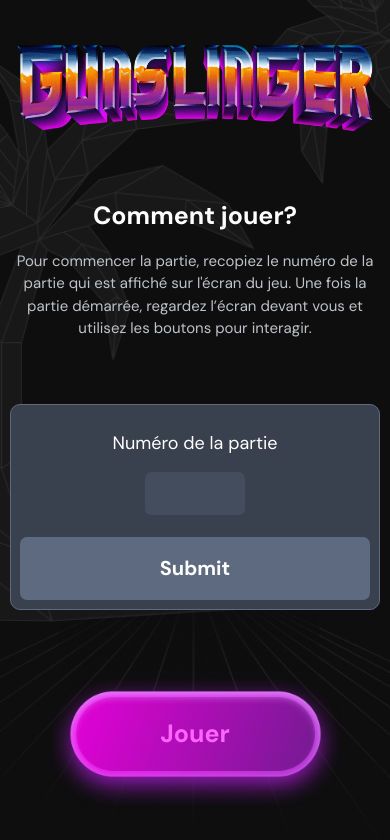
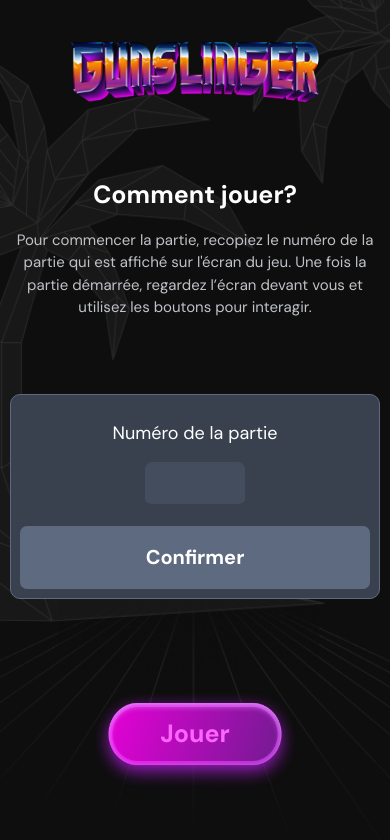
Before and after one commit to ItsHeazy/Cowboy, a plain HTML site: page JEU_ET_INTERFACE_Gunsligner/interface/index.html in a window 390 px wide. Drawn offline with Linux system fonts and the light colour scheme.

Commit message:
Modifie l'interface mobile et l'aspect du code de la partie sur Dekstop

```diff
--- a/JEU_ET_INTERFACE_Gunsligner/interface/index.html
+++ b/JEU_ET_INTERFACE_Gunsligner/interface/index.html
@@ -25,7 +25,7 @@
 <body>
 
 <section class="layout-game start-page wrap">
-    <img src="images/logo.png" alt="Logo Gunslinger">
+    <img src="images/logo.png" alt="Logo Gunslinger" class="main-logo">
     <div class="start-page-col1">
         <h1>Comment jouer?</h1>
         <p>Pour commencer la partie, recopiez le numéro de la partie qui est affiché sur l'écran du jeu. Une fois la
@@ -35,7 +35,7 @@
     <div class="inputNumber-group">
         <label for="codeJeu">Numéro de la partie</label>
         <input id="codeJeu" type="number" required="required">
-        <input id="codeJeuR" type="submit">
+        <input id="codeJeuR" type="submit" value="Confirmer">
     </div>
     <div class="btn-primary btn-p1 start-page-btn">Jouer</div>
 </section>
--- a/JEU_ET_INTERFACE_Gunsligner/interface/styles/styles.css
+++ b/JEU_ET_INTERFACE_Gunsligner/interface/styles/styles.css
@@ -9,6 +9,10 @@ html, body {
   font-family: sans-serif;
   -webkit-box-sizing: border-box;
   box-sizing: border-box;
+}
+
+.main-logo {
+  max-width: 70%;
 }
 
 #codeJeu {
@@ -84,6 +88,11 @@ img {
 .btn-primary .btn-p1 {
   background: linear-gradient(96.63deg, #E600D8 0%, #711C91 100%);
   height: 100px;
+}
+
+.start-page-btn {
+  background-size: 200px 110px !important;
+  z-index: 100;
 }
 
 .btn-p1 {
```
Also changed, not shown: JEU_ET_INTERFACE_Gunsligner/jeu/styles/styles.css (+10 -2 lines), JEU_ET_INTERFACE_Gunsligner/jeu/ressources/images/titre.png, 1 other file.
